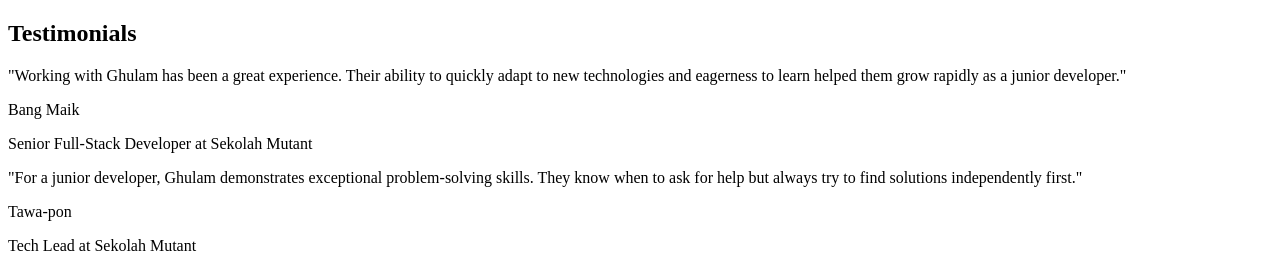
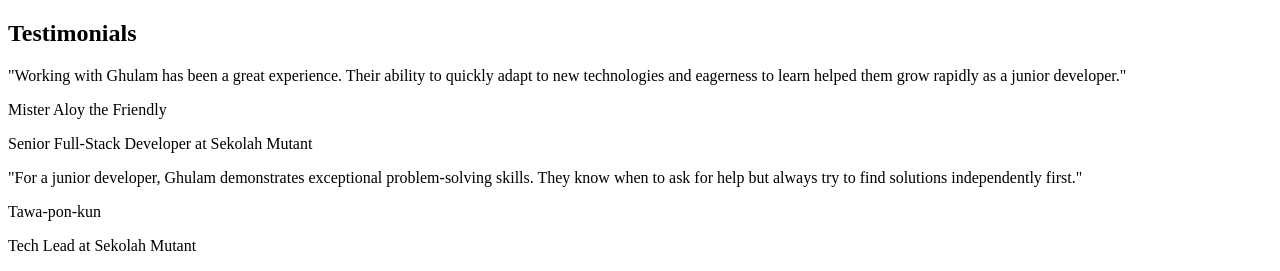
Before and after one commit to GhulamAH04/portofolio, a Next.js app: page /Testimonials-page in a window 1280 px wide. Shown: the top 271 px of the page. Built offline with nearby package versions, Linux system fonts and the light colour scheme.

Commit message:
edit nama testi

```diff
--- a/src/data/testimonials.ts
+++ b/src/data/testimonials.ts
@@ -7,12 +7,12 @@ export type Testimonial = {
 export const testimonials: Testimonial[] = [
   {
     quote: "Working with Ghulam has been a great experience. Their ability to quickly adapt to new technologies and eagerness to learn helped them grow rapidly as a junior developer.",
-    name: "Bang Maik",
+    name: "Mister Aloy the Friendly",
     position: "Senior Full-Stack Developer at Sekolah Mutant"
   },
   {
     quote: "For a junior developer, Ghulam demonstrates exceptional problem-solving skills. They know when to ask for help but always try to find solutions independently first.",
-    name: "Tawa-pon",
+    name: "Tawa-pon-kun",
     position: "Tech Lead at Sekolah Mutant"
   },
   {
```
